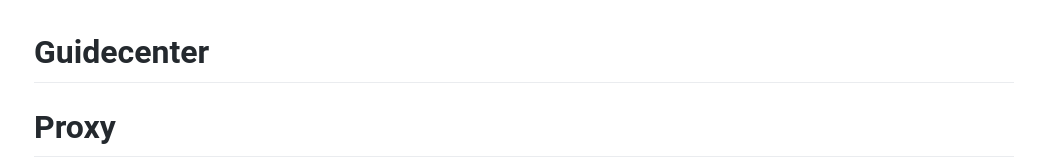
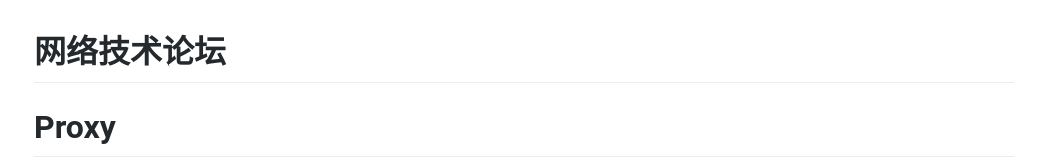
Before and after one commit to bobliboya/awgtest, a plain HTML site: page index.html in a window 1280 px wide. Shown: the top 160 px of the page, without its empty margins (116-1161 px from the left). Drawn offline with Linux system fonts and the light colour scheme; a script that the page names is missing; a web font is replaced by a local one.

Commit message:
Update index.html

```diff
--- a/index.html
+++ b/index.html
@@ -9,7 +9,7 @@
 
     <link rel="shortcut icon" href="Shadowsocks-Logo.svg.png">
     <!-- Begin Jekyll SEO tag v2.6.1 -->
-    <title>Guidecenter</title>
+    <title>网络技术论坛</title>
     <meta name="generator" content="Jekyll v3.8.7-CVE.2020.14001" />
     <meta property="og:title" content="guidecenter" />
     <meta property="og:locale" content="en_US" />
@@ -36,8 +36,7 @@
 <body>
     <div class="container-lg px-3 my-5 markdown-body">
 
-        <h1>Guidecenter</h1>
-
+        <h1>网络技术论坛</h1>
 
         <h1 id="proxy">Proxy</h1>
 
```
